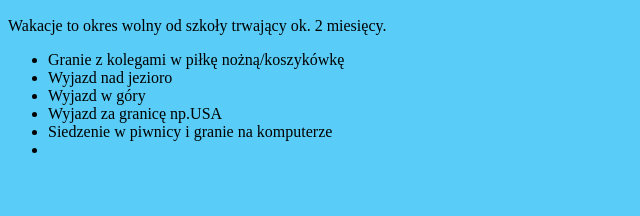
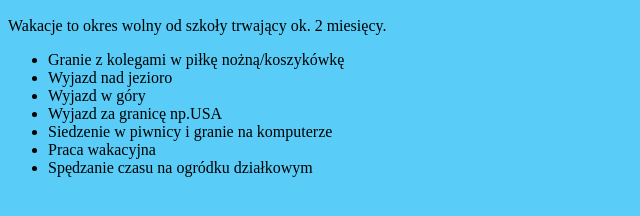
Before and after one commit to PawelekP/Barb-rka, a plain HTML site: page index.html in a window 1280 px wide. Shown: the part 96-312 px from the top of the page, without its empty margins (0-640 px from the left). Drawn offline with Linux system fonts and the light colour scheme.

Commit message:
Update index.html

```diff
--- a/index.html
+++ b/index.html
@@ -16,7 +16,8 @@
     <li>Wyjazd w góry</li>
     <li>Wyjazd za granicę np.USA</li>
     <li>Siedzenie w piwnicy i granie na komputerze</li>
-    <li></li>
+    <li>Praca wakacyjna</li>
+    <li>Spędzanie czasu na ogródku działkowym</li>
   </ul>
   </body>
   </html>
```
